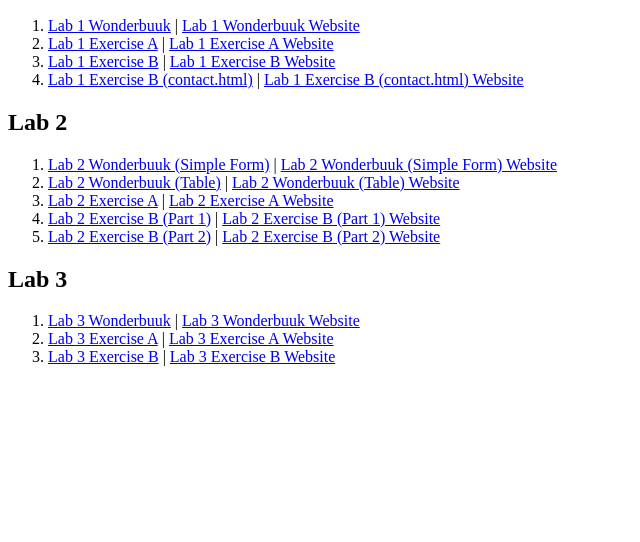
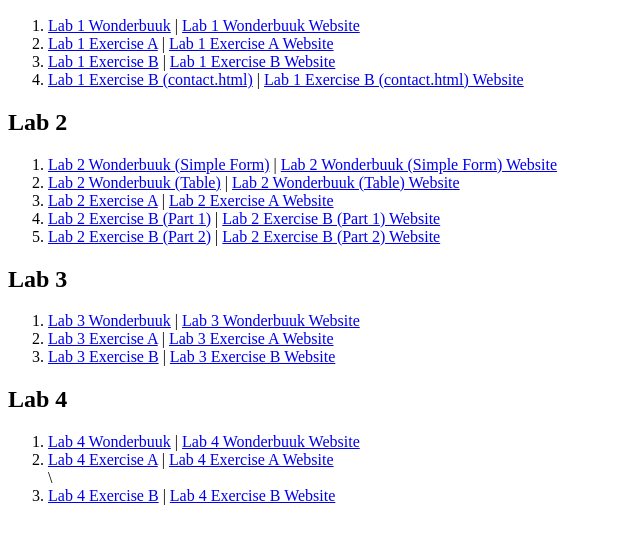
Before and after one commit to Amrun02/S78540__CSF3133_K3, a plain HTML site: page index.html in a window 1280 px wide. Shown: the part 110-652 px from the top of the page, without its empty margins (0-640 px from the left). Drawn offline with Linux system fonts and the light colour scheme.

Commit message:
Update index.html

```diff
--- a/index.html
+++ b/index.html
@@ -40,5 +40,14 @@
             <li><a href="https://github.com/Amrun02/S78540__CSF3133_K3/blob/main/Lab%203/lab3_ExerB.html">Lab 3 Exercise B</a>
                 | <a href="./Lab%203/lab3_ExerB.html">Lab 3 Exercise B Website</a></li>
         </ol>
+        <h2>Lab 4</h2>
+        <ol>
+            <li><a href="https://github.com/Amrun02/S78540__CSF3133_K3/blob/main/Lab%204/lab4_Wonderbuuk.html">Lab 4 Wonderbuuk</a>
+                | <a href="./Lab%204/lab4_Wonderbuuk.html">Lab 4 Wonderbuuk Website</a></li>
+            <li><a href="https://github.com/Amrun02/S78540__CSF3133_K3/blob/main/Lab%204/lab4_ExerA.html">Lab 4 Exercise A</a>
+                | <a href="./Lab%204/lab4_ExerA.html">Lab 4 Exercise A Website</a></li>\
+            <li><a href="https://github.com/Amrun02/S78540__CSF3133_K3/blob/main/Lab%204/lab4_ExerB.html">Lab 4 Exercise B</a>
+                | <a href="./Lab%204/lab4_ExerB.html">Lab 4 Exercise B Website</a></li>
+        </ol>
     </body>
 </html>
```
